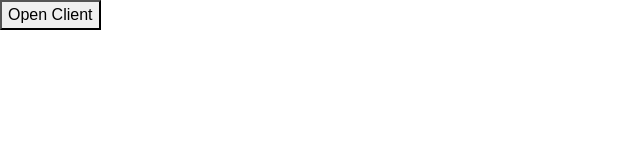
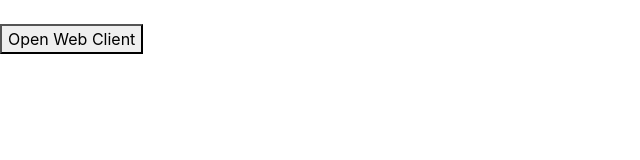
Before and after one commit to B0-B/noledger.io, a website: page landing/index.html in a window 1280 px wide. Shown: the whole page, without its empty margins (0-640 px from the left). Drawn offline with nearby package versions, Linux system fonts and the light colour scheme; files that its build step writes are made by us from their sources.

Commit message:
added certbot - not working and worked on paper, also started with landing

```diff
--- a/landing/index.html
+++ b/landing/index.html
@@ -24,8 +24,15 @@
         <div id="thumbnail">
         </div>
 
+        <div class="container-fluid p-0">
+            <page1 class="container-fluid">
+
+            </page1>
+
+        </div>
+
         <button onclick="openClient()">
-            Open Client
+            Open Web Client
         </button>
 
         <!-- bootstrap -->
```
Also changed, not shown: landing/style.css (added), 3 other files.
